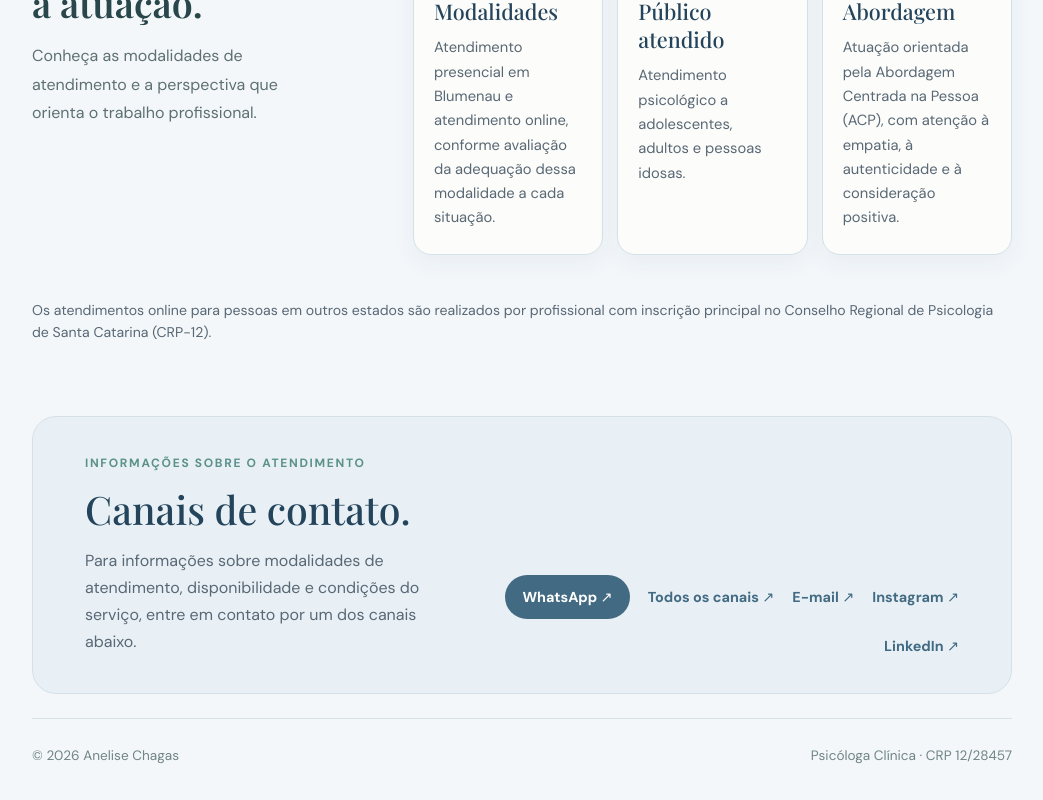
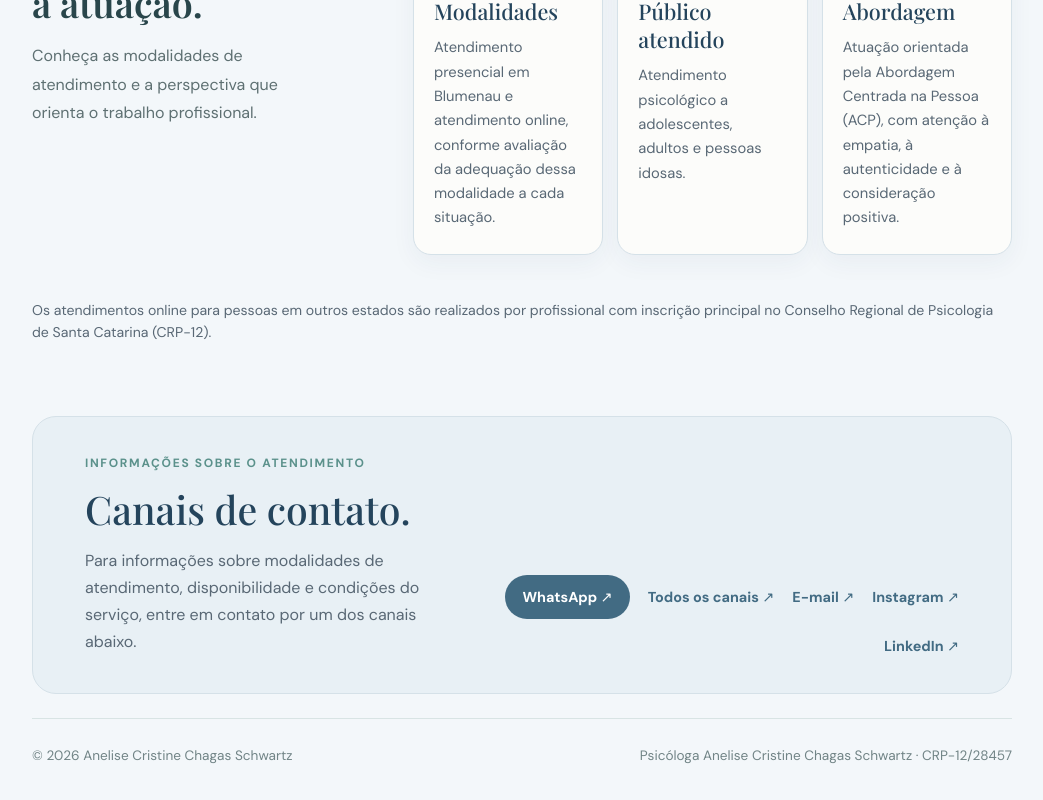
Before and after one commit to thiagocanali/anelisechagas, a Vue app: page / in a window 1280 px wide. Shown: the part 1254-2054 px from the top of the page, without its empty margins (118-1161 px from the left). Built offline with nearby package versions, Linux system fonts and the light colour scheme.

Commit message:
fix: standardize psychologist identification

```diff
--- a/src/App.vue
+++ b/src/App.vue
@@ -8,8 +8,8 @@
       <ContactSection />
     </main>
     <footer class="footer">
-      <p>© {{ new Date().getFullYear() }} Anelise Chagas</p>
-      <p>Psicóloga Clínica · CRP 12/28457</p>
+      <p>© {{ new Date().getFullYear() }} Anelise Cristine Chagas Schwartz</p>
+      <p>Psicóloga Anelise Cristine Chagas Schwartz · CRP-12/28457</p>
     </footer>
   </div>
 </template>
```
